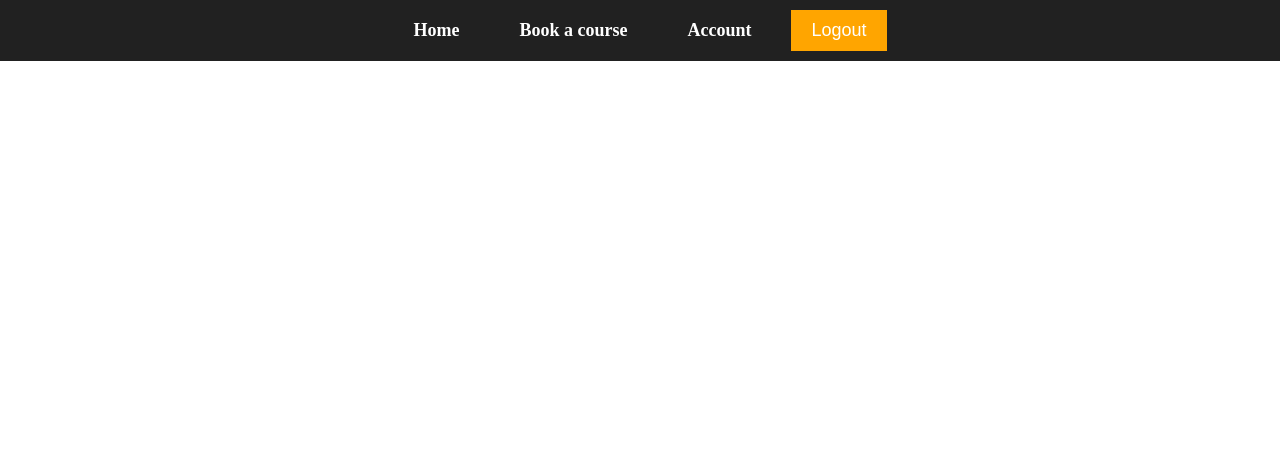
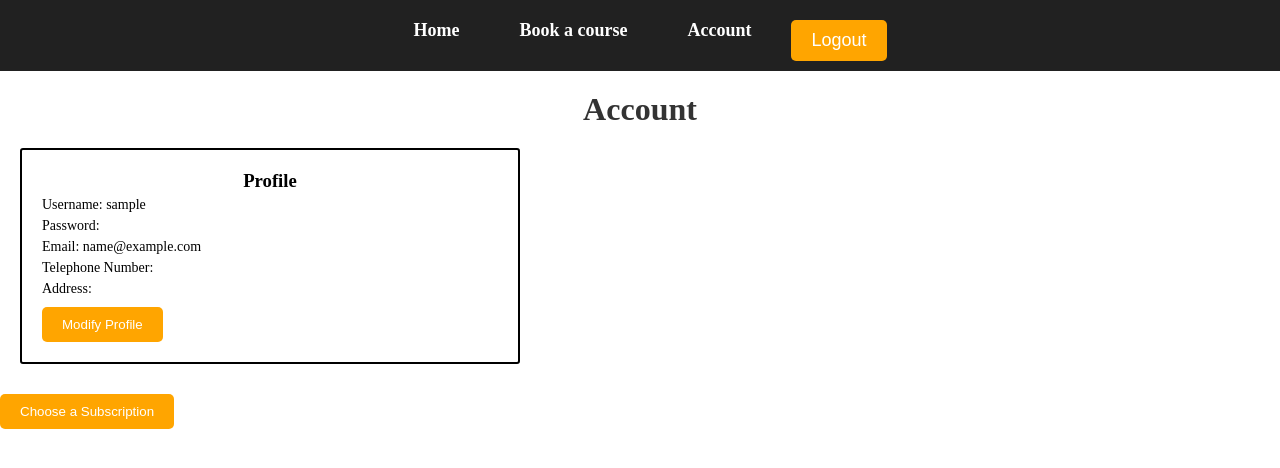
Before and after one commit to ThiBIAL/GymManagementProject, a Vue app in the folder GymManagement/: page /Account in a window 1280 px wide. Shown: the top 468 px of the page. Built offline with nearby package versions, Linux system fonts and the light colour scheme; sample sign-in values are in the browser's storage.

Commit message:
Update Account.vue

```diff
--- a/GymManagement/src/components/Account.vue
+++ b/GymManagement/src/components/Account.vue
@@ -1,3 +1,165 @@
 <template>
+    <div>
+      <h1>Account</h1>
+      <div id="block">
+        <h3 id="profil">Profile</h3>
 
-</template>
+        <div v-if="isEditing">
+          <label>
+            Username:
+            <input type="text" v-model="editedUser.username" />
+          </label>
+          <label>
+            Password:
+            <input type="password" v-model="editedUser.password" />
+          </label>
+          <label>
+            Email:
+            <input type="email" v-model="editedUser.email" />
+          </label>
+          <label>
+            Telephone Number:
+            <input type="text" v-model="editedUser.numberTel" />
+          </label>
+          <label>
+            Address:
+            <input type="text" v-model="editedUser.address" />
+          </label>
+          <button @click="saveProfile">Confirm</button>
+        </div>
+
+        <div v-else>
+          <p>Username: {{ username }}</p>
+          <p>Password: {{ password }}</p>
+          <p>Email: {{ email }}</p>
+          <p>Telephone Number: {{ numberTel }}</p>
+          <p>Address: {{ address }}</p>
+          <button @click="editProfile">Modify Profile</button>
+        </div>
+      </div>
+
+      <button>
+        Choose a Subscription
+      </button>
+    </div>
+  </template>
+
+
+  <script>
+  export default {
+    data() {
+      return {
+        username: '',
+        password: '',
+        email: '',
+        numberTel: '',
+        address: '',
+        isEditing: false, // Pour basculer entre mode édition et affichage
+        editedUser: {
+          username: '',
+          password: '',
+          email: '',
+          numberTel: '',
+          address: '',
+        },
+      };
+    },
+    mounted() {
+      const user = JSON.parse(localStorage.getItem('user'));
+      if (user) {
+        this.username = user.username;
+        this.password = user.password;
+        this.email = user.email || ''; // Préserve les valeurs vides
+        this.numberTel = user.numberTel || '';
+        this.address = user.address || '';
+      }
+    },
+    methods: {
+      editProfile() {
+        // Active le mode édition et copie les données actuelles dans `editedUser`
+        this.isEditing = true;
+        this.editedUser = {
+          username: this.username,
+          password: this.password,
+          email: this.email,
+          numberTel: this.numberTel,
+          address: this.address,
+        };
+      },
+      saveProfile() {
+        // Met à jour les données utilisateur
+        this.username = this.editedUser.username;
+        this.password = this.editedUser.password;
+        this.email = this.editedUser.email;
+        this.numberTel = this.editedUser.numberTel;
+        this.address = this.editedUser.address;
+
+        // Sauvegarde dans localStorage
+        const updatedUser = {
+          username: this.username,
+          password: this.password,
+          email: this.email,
+          numberTel: this.numberTel,
+          address: this.address,
+        };
+        localStorage.setItem('user', JSON.stringify(updatedUser));
+
+        // Désactive le mode édition
+        this.isEditing = false;
+      },
+    },
+  };
+  </script>
+
+
+<style>
+    h1{
+        text-align: center;
+    }
+
+    #block{
+        border:2px black solid;
+        border-radius: 3px;
+        width: 500px;
+        margin: 20px;
+        padding: 20px;
+    }
+
+    p{
+        color: black;
+    }
+
+    #profil{
+        text-align: center;
+    }
+
+    label {
+    display: block;
+    margin: 10px 0;
+    font-weight: bold;
+    }
+
+    input {
+    display: block;
+    width: 100%;
+    padding: 5px;
+    margin-top: 5px;
+    border: 1px solid #ccc;
+    border-radius: 3px;
+    }
+
+    button {
+    margin-top: 10px;
+    padding: 10px 20px;
+    border: none;
+    background-color: #FFA500;
+    color: white;
+    border-radius: 5px;
+    cursor: pointer;
+    transition: background-color 0.3s ease;
+    }
+
+    button:hover {
+    background-color: #FF8C00;
+    }
+</style>
```
